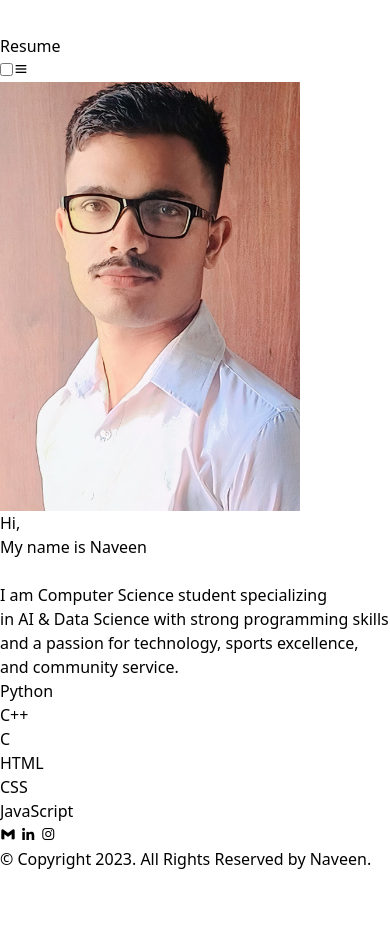
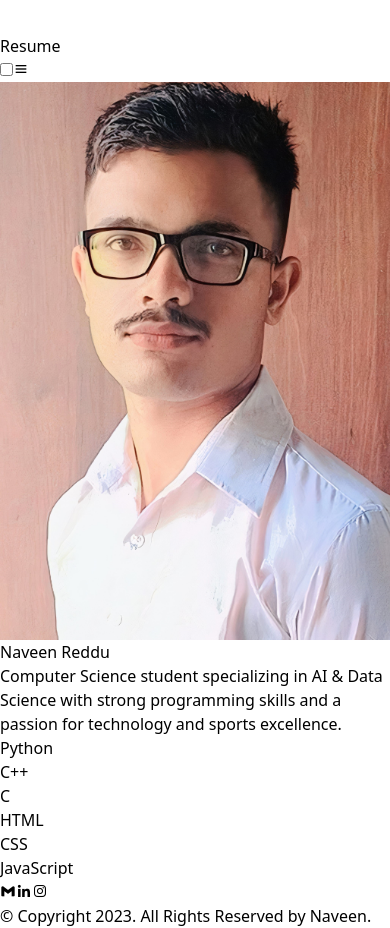
Before and after one commit to CodeLikeNaveen/My-Website, a React (Vite) app: page / in a window 390 px wide. Shown: the part 938-1866 px from the top of the page. Before the commit the page ends 1809 px from the top, so only its background shows below. Built offline with nearby package versions, Linux system fonts and the light colour scheme.

Commit message:
responsive update 28-09-25

```diff
--- a/src/components/Container/Container.jsx
+++ /dev/null
@@ -1,11 +0,0 @@
-import React from 'react'
-
-function Container({children}) {
-  return (
-    <div className='w-full max-w-7xl mx-auto px-4'>
-        {children}
-    </div>
-  )
-}
-
-export default Container
--- a/src/components/Footer/Footer.jsx
+++ b/src/components/Footer/Footer.jsx
@@ -20,10 +20,11 @@ function Footer() {
     ]
   return (
     <section>
-        <div className="fixed bottom-0 w-full h-14 flex p-2 bg-blue-500 justify-between items-center">
-          <div className='ml-40 flex space-x-12'>
+        <div className="md:fixed md:bottom-0 flex flex-row max-md:flex-col w-full p-2 bg-blue-500 justify-start max-md:justify-center max-md:items-center">
+            <div className='flex justify-end items-center'>
                 {contactLink.map((data) => (
-                        <a href={data.link}>    <i className={`${data.icon}
+                    <a href={data.link} className='h-[100%] px-[1rem]'
+                        ><i className={`${data.icon}
                         inline-flex
                         h-10
                         w-10
@@ -40,12 +41,11 @@ function Footer() {
                         hover:border-white
                         hover:bg-gradient-to-l
                     `}></i></a>
-
                 ))}
             </div>
-          <p className="text-white text-center mr-20">
+            <div className="h-[100%] text-white text-[1.5rem] md:ml-auto md:mr-8">
                 &copy; Copyright 2023. All Rights Reserved by Naveen.
-          </p>
+            </div>
         </div>
     </section>
   )
--- a/src/components/Header/Header.jsx
+++ b/src/components/Header/Header.jsx
@@ -12,7 +12,7 @@ function Header() {
 
     const navItems = [
     {
-      name: 'Main',
+      name: 'About',
       slug: "/",
     },
     {
@@ -26,23 +26,22 @@ function Header() {
   ]
   return (
     <header className='top-0 z-50'>
-      <nav className='w-screen px-4 bg-white shadow-[3px_3px_5px_rgba(0,0,0,0.1)]'>
+      <nav className='w-[100dvw] px-4 bg-white shadow-[3px_3px_5px_rgba(0,0,0,0.1)]'>
         <label>
           {/* Slide Portion */}
-          <div className={`absolute h-[100vh] w-[15vw] ${isChecked ? '' : ' hidden'} `} >
+          <div className={`absolute top-0 right-0 z-50 h-[100dvh] w-60 max-sm:w-[100%] ${isChecked ? '' : ' hidden'} `} >
             <ul className='
-              fixed top-0 right-0
-              h-[100vh] w-[250px] max-[530px]:w-screen
+              h-[100%] w-[100%]
               z-10 bg-[rgba(255,255,255,0.1)] backdrop-blur-md
               shadow-[-10px_0_10px_rgba(0,0,0,0.1)]
               flex flex-col
               items-start justify-start'>
                 <li className='py-[1.5rem] px-[1rem] border-t-2 border-white block'></li>
-              {navItems.map((item) => (
-                <li key={item.name}
-                    className='w-[100%] text-blue-500 font-semibold py-[0.5rem] px-[1rem] border-t-2 border-white block capitalize transform ease-out duration-200 hover:text-gray-700'
-                  ><button onClick={() => navigate(item.slug)} className='w-[100%] text-left'> {item.name} </button>
-                </li>))}
+                  {navItems.map((item) =>(
+                    <li key={item.name}
+                        className='w-[100%] text-blue-500 font-semibold py-[0.5rem] px-[1rem] border-t-2 border-white block capitalize transform ease-out duration-200 hover:text-gray-700'
+                      ><button onClick={() => navigate(item.slug)} className='w-[100%] text-left'> {item.name} </button>
+                    </li>))}
               <li className='w-[100%]'>
                 <a href="/Naveen_Resume.pdf"
                   download
@@ -62,7 +61,7 @@ function Header() {
           </div>
         </label>
         <ul className='w-[100%] flex justify-end items-center'>
-          <li className='text-blue-600 font-bold text-[2rem] mr-auto'>
+          <li className='bg-gradient-to-l hover:bg-gradient-to-r from-blue-500 to-blue-900 font-bold text-[2rem] mr-auto bg-clip-text text-transparent'>
             <Link to='/'>{`</>`}CodeLikee</Link>
           </li>
             {navItems.map((item) => (
@@ -71,7 +70,7 @@ function Header() {
                     <button
                     onClick={() => navigate(item.slug)}
                     className='
-                      max-[800px]:hidden
+                      max-md:hidden
                       h-[100%]
                       px-8
                       flex
@@ -87,7 +86,7 @@ function Header() {
                       flex px-3 py-1 bg-white text-blue-600
                       space-x-2
                       rounded-lg
-                      max-[800px]:hidden
+                      max-md:hidden
                       border-2
                       hover:shadow-black
                       hover:border-gray-500
--- a/src/components/index.js
+++ b/src/components/index.js
@@ -1,4 +1,3 @@
-import Container  from "./Container/Container";
 import Header from "./Header/Header";
 import Footer from "./Footer/Footer";
 import Home from "../pages/Home";
@@ -9,7 +8,6 @@ import ExperienceCard from "./Container/ExperienceCard";
 import Sidebar from "./Container/SideBar";
 
 export {
-    Container,
     Header,
     Footer,
     Home,
--- a/src/pages/Home.jsx
+++ b/src/pages/Home.jsx
@@ -1,25 +1,24 @@
 import React from 'react'
 import myImage from '../assets/Photo.jpg'
-import { Container } from '../components'
 
 function Home() {
     const languages = ['Python', 'C++', 'C', 'HTML', 'CSS', 'JavaScript']
 
     return (
-        <div className='w-full py-16'>
-            <Container>
-                <div className='flex items-center'>
+        <div className='w-auto h-auto m-[2rem] flex grid-cols-2 gap-12 max-md:inline-block justify-center '>
 
-                    <img className='border-2 border-blue-300 mr-10 rounded-3xl shadow-2xl shadow-blue-400'
-                     src = {myImage} alt='Photo' width={300}/>
+            <div key={'image'} className='flex justify-center'>
+                <img className='border-2 border-blue-300 mr-10 rounded-3xl shadow-2xl shadow-blue-400 w-[20rem]' src = {myImage} alt='Photo'/>
+            </div>
 
-                    <div>
-                        <h1 className='text-6xl font-bold text-blue-500'>Hi,</h1>
-                        <h4 className='text-6xl font-bold' >My name is Naveen</h4>
-                        <p className='text-xl'><br/>
-                            I am Computer Science student specializing<br/>
-                            in AI & Data Science  with strong programming skills<br/>
-                            and a passion for technology, sports excellence, and community service.</p>
+            <div key={'content'} className='inline-block justify-center'>
+                <h1 className='text-6xl font-bold mt-8 bg-gradient-to-l hover:bg-gradient-to-r text-center from-blue-500 to-black bg-clip-text text-transparent'>Naveen Reddu</h1>
+                <div className='flex justify-center'>
+                    <p className='text-xl text-gray-500 md:text-2xl w-96 my-10'>
+                        Computer Science student specializing in AI & Data Science  with strong programming skills
+                        and a passion for technology and sports excellence.
+                    </p>
+                </div>
 
                 <div className='flex flex-wrap justify-center gap-3 mb-8'>
                     {languages.map((item) => (
@@ -41,11 +40,7 @@ function Home() {
                         )
                     )}
                 </div>
-
-
             </div>
-                </div>
-            </Container>
         </div>
     )
 }
```
Lines whose indentation alone changed are shown as unchanged.
